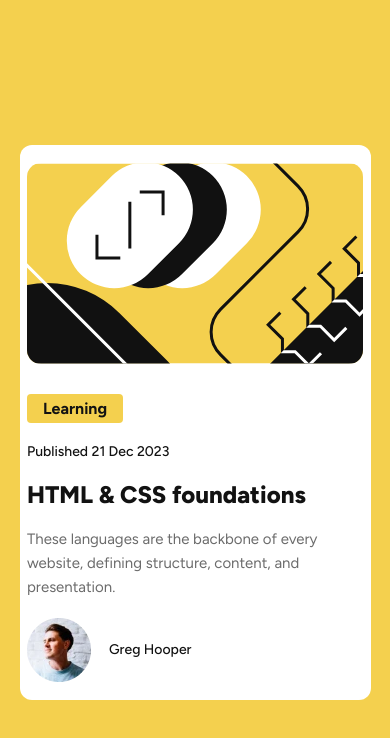
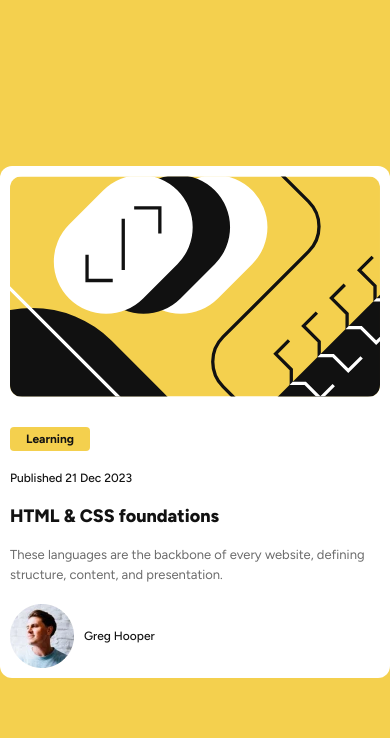
Before and after one commit to victorayo234/blog-preview, a plain HTML site: page index.html in a window 390 px wide. Drawn offline with Linux system fonts and the light colour scheme.

Commit message:
Update styles for mobile responsiveness

```diff
--- a/index.css
+++ b/index.css
@@ -89,11 +89,36 @@ main {
 }
 
 
-@media screen and (max-width: 400px) {
+@media screen and (max-width: 500px) {
+    body {
+        padding: 10px 0;
+    }
     main {
-        width: 90%;
+        width: 100%;
         flex-direction: column;
         align-items: center;
+        padding: 10px;
+    }
+    .content .img img {
+        width: 100%;
+        height: auto;
+        border-radius: 12px;
+    }
+    .content .texts h3 {
+        font-size: 18px;
+    }
+
+    .content .texts h5,
+    .content .texts h4,
+    .greg h4 {
+        font-size: 12px;
+}
+   .content .texts p {
+        font-size: 13px;
+        line-height: 20px;
+}
+    .greg{
+        gap: 10px
     }
 
 }
```
